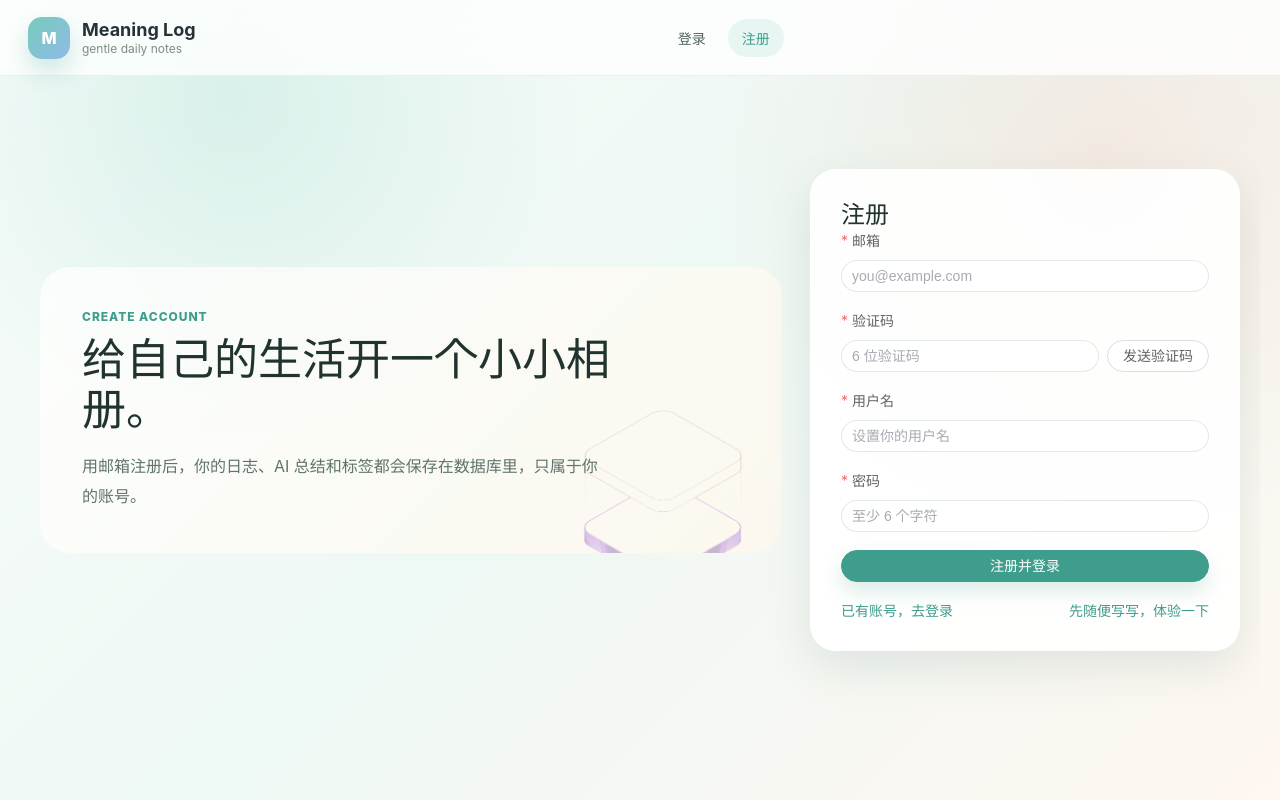
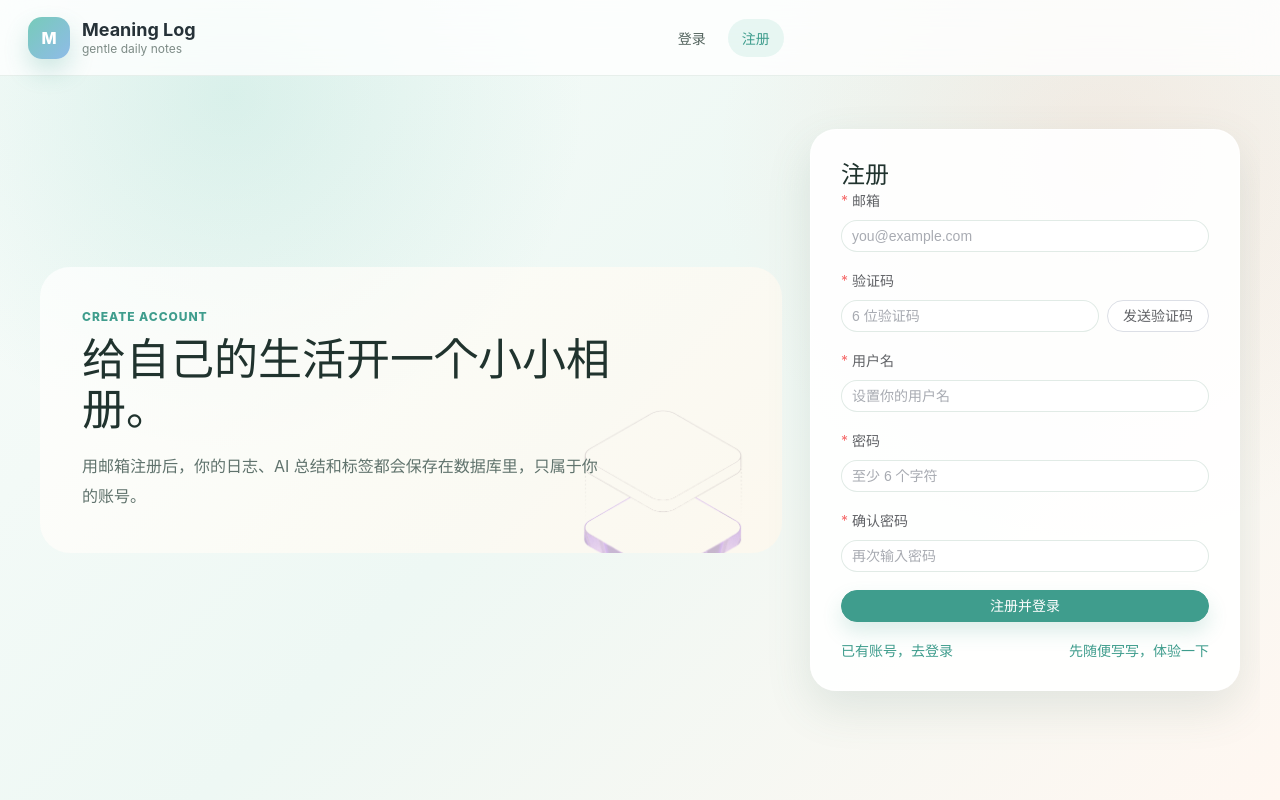
Before and after one commit to chada010/meaning-log, a Vue app in the folder meaning-log-frontend/: page /register in a window 1280 px wide. Built offline with nearby package versions, Linux system fonts and the light colour scheme; no server answers.

Commit message:
feat: add confirm password field to registration form

```diff
--- a/meaning-log-frontend/src/views/RegisterView.vue
+++ b/meaning-log-frontend/src/views/RegisterView.vue
@@ -14,14 +14,15 @@ const submitting = ref(false)
 const sendingCode = ref(false)
 const countdown = ref(0)
 
-const form = reactive<RegisterRequest>({
+const form = reactive<RegisterRequest & { confirmPassword: string }>({
   email: '',
   username: '',
   password: '',
   verificationCode: '',
+  confirmPassword: '',
 })
 
-const rules: FormRules<RegisterRequest> = {
+const rules = {
   email: [
     { required: true, message: '请输入邮箱', trigger: 'blur' },
     { type: 'email', message: '邮箱格式不正确', trigger: 'blur' },
@@ -33,6 +34,19 @@ const rules: FormRules<RegisterRequest> = {
   password: [
     { required: true, message: '请输入密码', trigger: 'blur' },
     { min: 6, max: 100, message: '密码至少 6 个字符', trigger: 'blur' },
+  ],
+  confirmPassword: [
+    { required: true, message: '请再次输入密码', trigger: 'blur' },
+    {
+      validator: (_rule: unknown, value: string, callback: (e?: Error) => void) => {
+        if (value !== form.password) {
+          callback(new Error('两次输入的密码不一致'))
+        } else {
+          callback()
+        }
+      },
+      trigger: 'blur',
+    },
   ],
   verificationCode: [{ required: true, message: '请输入验证码', trigger: 'blur' }],
 }
@@ -64,7 +78,8 @@ const submit = async () => {
   await formRef.value?.validate()
   submitting.value = true
   try {
-    await authStore.register(form)
+    const { confirmPassword: _confirm, ...registerData } = form
+    await authStore.register(registerData)
     const newLogId = await persistPendingTrial()
     ElMessage.success(newLogId ? '已经替你把第一条小记收好了' : '注册成功')
     router.push(newLogId ? { name: 'log-detail', params: { id: newLogId } } : { name: 'home' })
@@ -111,6 +126,10 @@ const submit = async () => {
           <el-input v-model="form.password" type="password" show-password placeholder="至少 6 个字符" />
         </el-form-item>
 
+        <el-form-item label="确认密码" prop="confirmPassword">
+          <el-input v-model="form.confirmPassword" type="password" show-password placeholder="再次输入密码" />
+        </el-form-item>
+
         <el-button class="auth-submit" type="primary" :loading="submitting" @click="submit">注册并登录</el-button>
       </el-form>
 
```
